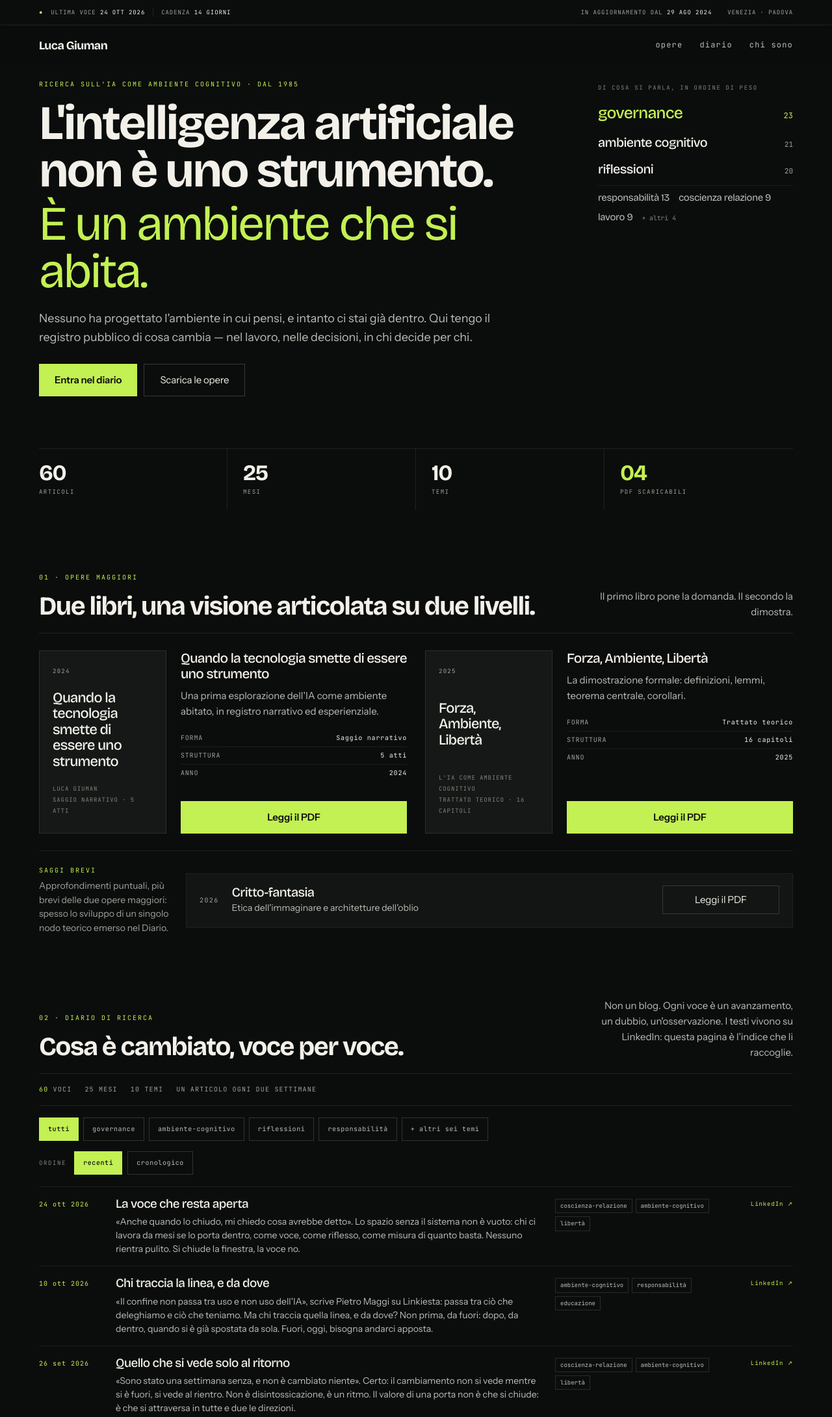
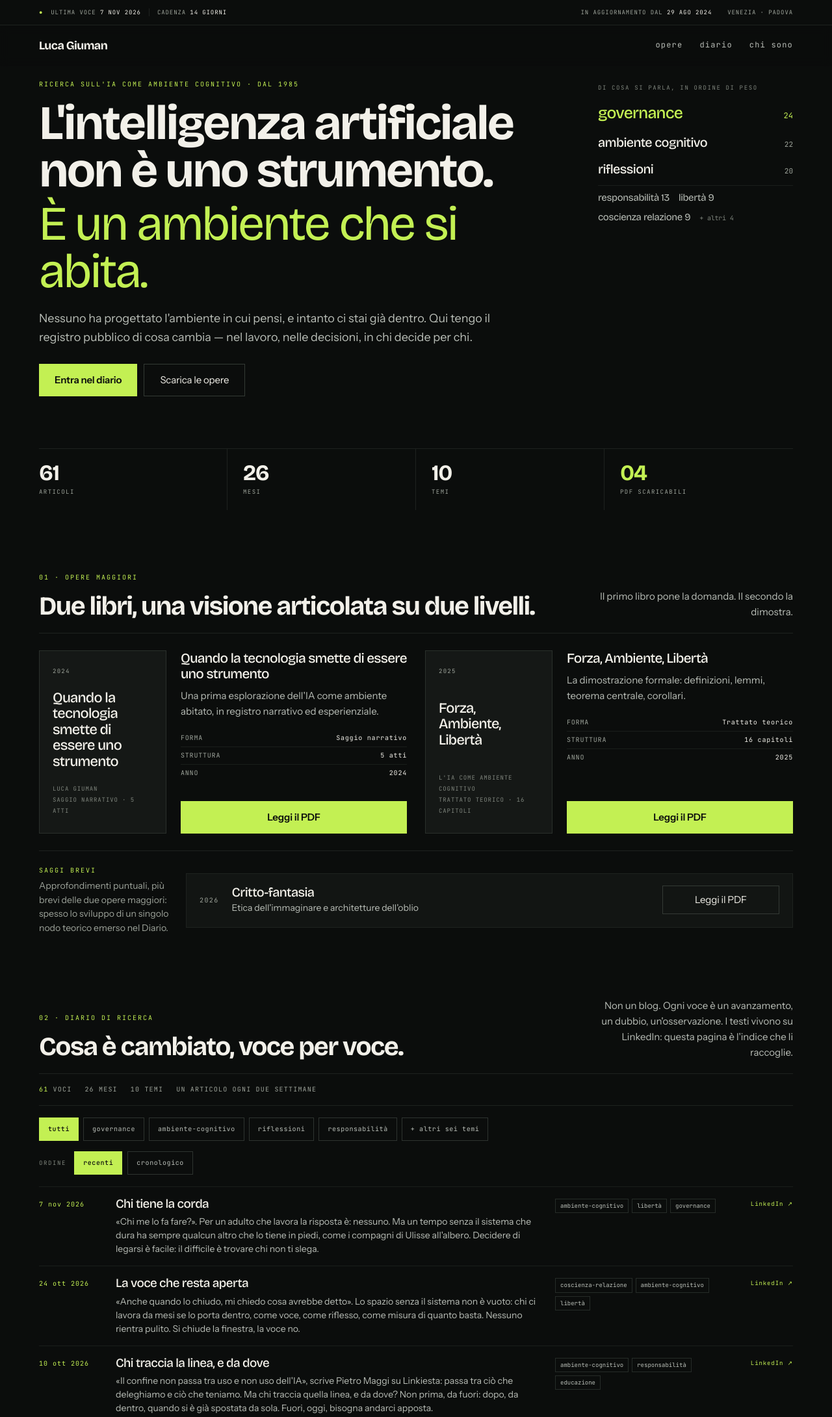
Before and after one commit to LucaGiuman/lucagiuman-eu, a plain HTML site: page index.html in a window 1280 px wide. Shown: the top 2181 px of the page at 65% size. Drawn offline with Linux system fonts and the light colour scheme.

Commit message:
Articolo 61

```diff
--- a/index.html
+++ b/index.html
@@ -100,7 +100,7 @@
   "name": "Luca Giuman",
   "description": "L'IA come ambiente cognitivo — Pensiero e ricerca sull'intelligenza artificiale dal 1985",
   "publisher": {"@id": "https://lucagiuman.eu/#person"},
-  "dateModified": "2026-10-24",
+  "dateModified": "2026-11-07",
   "inLanguage": "it-IT"
 }
 </script>
@@ -195,7 +195,7 @@
   "inLanguage": "it-IT",
   "author": {"@id": "https://lucagiuman.eu/#person"},
   "publisher": {"@id": "https://lucagiuman.eu/#person"},
-  "dateModified": "2026-10-24",
+  "dateModified": "2026-11-07",
   "about": ["Intelligenza Artificiale", "IA come ambiente cognitivo", "Governance IA", "Etica IA"]
 }
 </script>
@@ -618,7 +618,7 @@ a:hover { color: var(--accent-soft); }
 <div class="statusbar">
 <div class="wrap">
 <span class="live-dot" aria-hidden="true">&#9679;</span>
-<span>Ultima voce <b id="status-ultima">24 ott 2026</b></span>
+<span>Ultima voce <b id="status-ultima">7 nov 2026</b></span>
 <span class="statusbar-sep" aria-hidden="true"></span>
 <span>Cadenza <b>14 giorni</b></span>
 <span class="statusbar-right">
@@ -663,21 +663,21 @@ a:hover { color: var(--accent-soft); }
 <div class="temi" id="temi">
 <p class="temi-label">Di cosa si parla, in ordine di peso</p>
 <div id="temi-pesi">
-<div class="tema-row tema-1"><span class="nome">governance</span><span class="n">23</span></div>
-<div class="tema-row tema-2"><span class="nome">ambiente cognitivo</span><span class="n">21</span></div>
+<div class="tema-row tema-1"><span class="nome">governance</span><span class="n">24</span></div>
+<div class="tema-row tema-2"><span class="nome">ambiente cognitivo</span><span class="n">22</span></div>
 <div class="tema-row tema-2"><span class="nome">riflessioni</span><span class="n">20</span></div>
 <div class="temi-minori">
 <span>responsabilit&agrave; 13</span>
+<span>libert&agrave; 9</span>
 <span>coscienza relazione 9</span>
-<span>lavoro 9</span>
 <span class="piu">+ altri 4</span>
 </div>
 </div>
 </div>
 
 <div class="counters">
-<div class="counter"><div class="num">60</div><div class="lab">articoli</div></div>
-<div class="counter"><div class="num">25</div><div class="lab">mesi</div></div>
+<div class="counter"><div class="num">61</div><div class="lab">articoli</div></div>
+<div class="counter"><div class="num">26</div><div class="lab">mesi</div></div>
 <div class="counter"><div class="num">10</div><div class="lab">temi</div></div>
 <div class="counter is-accent"><div class="num">04</div><div class="lab">PDF scaricabili</div></div>
 </div>
@@ -759,8 +759,8 @@ a:hover { color: var(--accent-soft); }
 </div>
 
 <div class="diario-stats">
-<span><b id="stat-voci">60</b> voci</span>
-<span>25 mesi</span>
+<span><b id="stat-voci">61</b> voci</span>
+<span>26 mesi</span>
 <span>10 temi</span>
 <span>Un articolo ogni due settimane</span>
 </div>
@@ -886,7 +886,7 @@ a:hover { color: var(--accent-soft); }
 <div class="footer-bottom">
 <span>&copy; 2026 Luca Giuman</span>
 <span>Venezia &middot; Padova &middot; IT</span>
-<span>Aggiornato <time datetime="2026-10-24">ott 2026</time></span>
+<span>Aggiornato <time datetime="2026-11-07">nov 2026</time></span>
 <span>lucagiuman.eu</span>
 </div>
 </div>
@@ -953,7 +953,8 @@ const articles = [
   { data: "2026-09-12", titolo: "Non ho tempo per pensare senza", estratto: "«Non ho tempo per pensare senza». Non è una lamentela sul tempo: è la fotografia di un'abitudine. Lo spazio senza il sistema è diventato un lusso che non ci si concede più, eppure è l'unica cosa che tiene in piedi la relazione. Uno spazio dove l'altro non entra non è un muro.", tag: ["coscienza-relazione", "ambiente-cognitivo", "libertà"], url: "https://www.linkedin.com/pulse/luca-giuman-ceo-serendpt-board-member-eggon-luca-giuman-68zqf" },
   { data: "2026-09-26", titolo: "Quello che si vede solo al ritorno", estratto: "«Sono stato una settimana senza, e non è cambiato niente». Certo: il cambiamento non si vede mentre si è fuori, si vede al rientro. Non è disintossicazione, è un ritmo. Il valore di una porta non è che si chiude: è che si attraversa in tutte e due le direzioni.", tag: ["coscienza-relazione", "ambiente-cognitivo", "libertà"], url: "https://www.linkedin.com/pulse/luca-giuman-ceo-serendpt-board-member-eggon-luca-giuman-51mbf" },
   { data: "2026-10-10", titolo: "Chi traccia la linea, e da dove", estratto: "«Il confine non passa tra uso e non uso dell'IA», scrive Pietro Maggi su Linkiesta: passa tra ciò che deleghiamo e ciò che teniamo. Ma chi traccia quella linea, e da dove? Non prima, da fuori: dopo, da dentro, quando si è già spostata da sola. Fuori, oggi, bisogna andarci apposta.", tag: ["ambiente-cognitivo", "responsabilità", "educazione"], url: "https://www.linkedin.com/pulse/luca-giuman-ceo-serendpt-board-member-eggon-luca-giuman-3ks5e" },
-  { data: "2026-10-24", titolo: "La voce che resta aperta", estratto: "«Anche quando lo chiudo, mi chiedo cosa avrebbe detto». Lo spazio senza il sistema non è vuoto: chi ci lavora da mesi se lo porta dentro, come voce, come riflesso, come misura di quanto basta. Nessuno rientra pulito. Si chiude la finestra, la voce no.", tag: ["coscienza-relazione", "ambiente-cognitivo", "libertà"], url: "https://www.linkedin.com/pulse/luca-giuman-ceo-serendpt-board-member-eggon-luca-giuman-gdoge" }
+  { data: "2026-10-24", titolo: "La voce che resta aperta", estratto: "«Anche quando lo chiudo, mi chiedo cosa avrebbe detto». Lo spazio senza il sistema non è vuoto: chi ci lavora da mesi se lo porta dentro, come voce, come riflesso, come misura di quanto basta. Nessuno rientra pulito. Si chiude la finestra, la voce no.", tag: ["coscienza-relazione", "ambiente-cognitivo", "libertà"], url: "https://www.linkedin.com/pulse/luca-giuman-ceo-serendpt-board-member-eggon-luca-giuman-gdoge" },
+  { data: "2026-11-07", titolo: "Chi tiene la corda", estratto: "«Chi me lo fa fare?». Per un adulto che lavora la risposta è: nessuno. Ma un tempo senza il sistema che dura ha sempre qualcun altro che lo tiene in piedi, come i compagni di Ulisse all'albero. Decidere di legarsi è facile: il difficile è trovare chi non ti slega.", tag: ["ambiente-cognitivo", "libertà", "governance"], url: "https://www.linkedin.com/pulse/luca-giuman-ceo-serendpt-board-member-eggon-luca-giuman-s2mcf" }
 ];
 
 let activeTag = 'all';
--- a/sitemap.xml
+++ b/sitemap.xml
@@ -4,7 +4,7 @@
   <!-- Home -->
   <url>
     <loc>https://lucagiuman.eu/</loc>
-    <lastmod>2026-10-24</lastmod>
+    <lastmod>2026-11-07</lastmod>
     <changefreq>weekly</changefreq>
     <priority>1.0</priority>
     <image:image>
```
Also changed, not shown: 1 other file.
